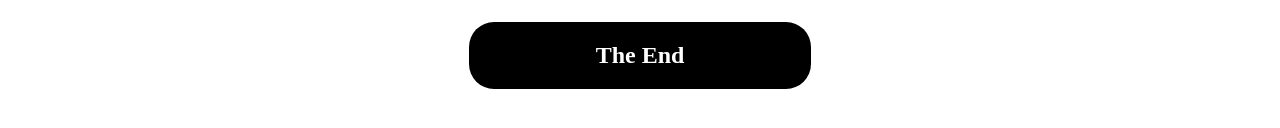
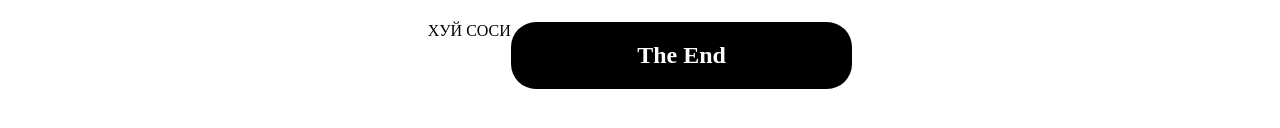
Before and after one commit to mikeblkzv/Mike-Balkizov, a plain HTML site: page index.html in a window 1280 px wide. Shown: the part 416-544 px from the top of the page. Drawn offline with Linux system fonts and the light colour scheme.

Commit message:
some commit

```diff
--- a/index.html
+++ b/index.html
@@ -27,6 +27,7 @@
 
 <footer>
   <div class="footer">
+    <span style={{fontSize: "50px"}}>ХУЙ СОСИ</span>
     <div class="center"><h2> The End </h2></div>
   </div>
 </footer>
```
